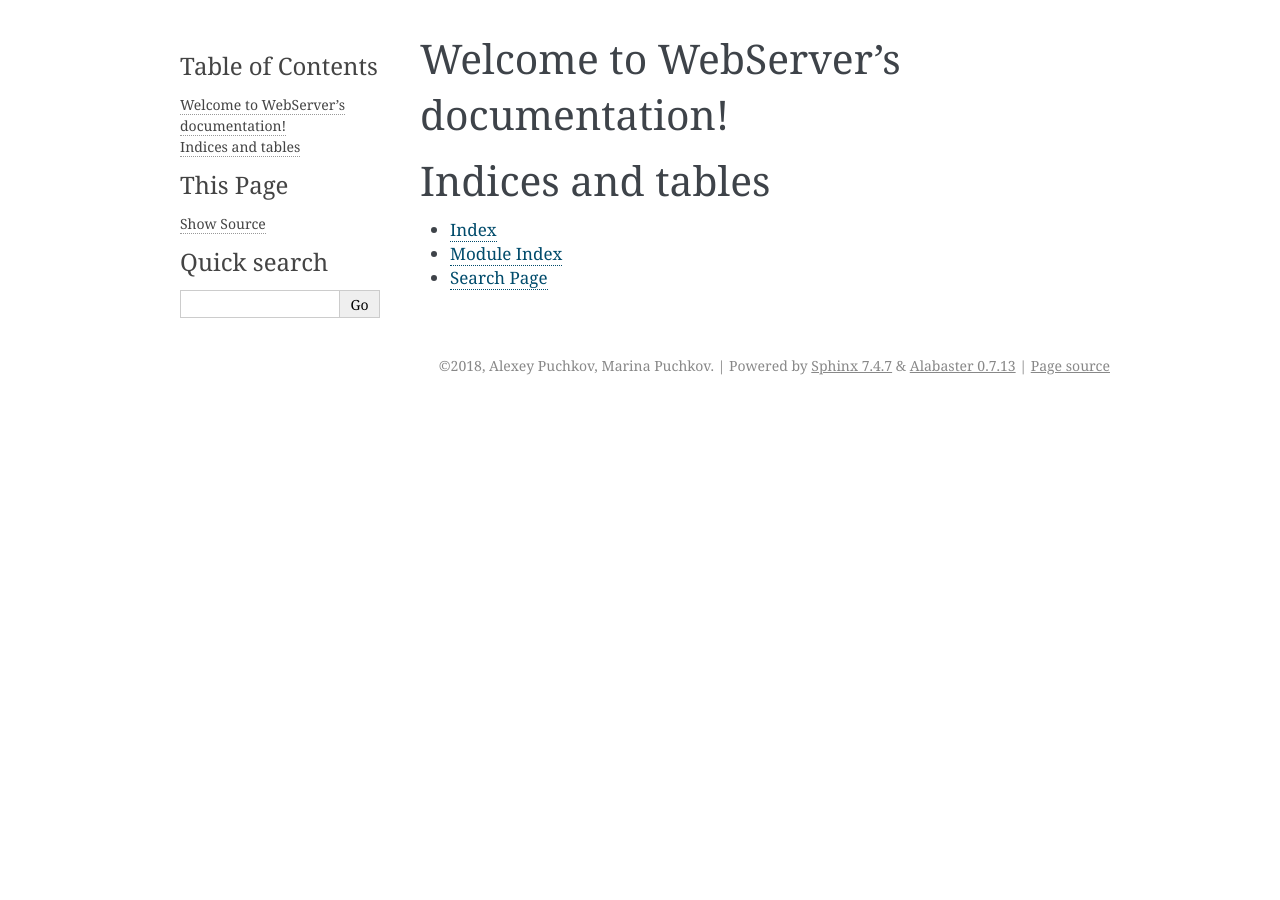
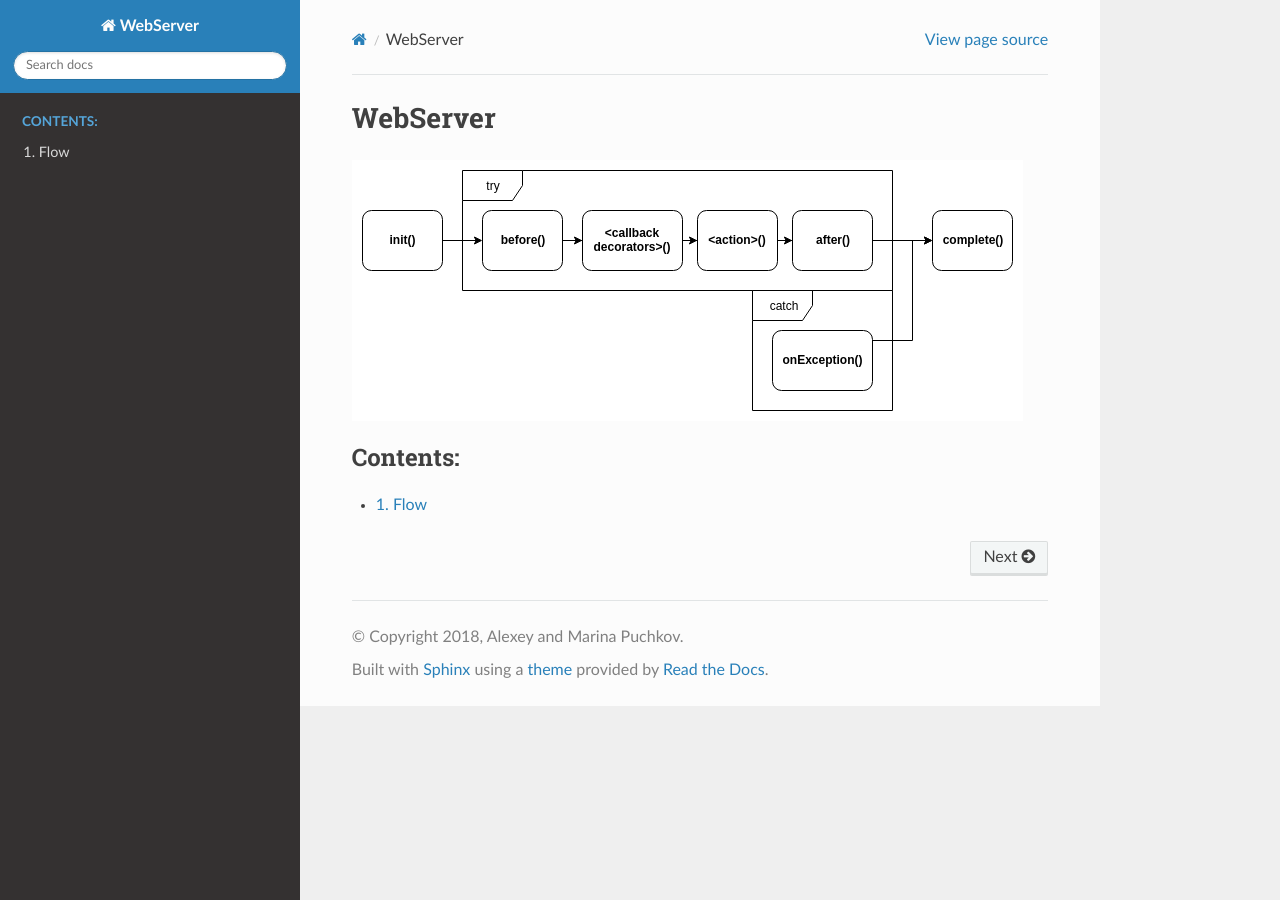
Before and after one commit to grohman/WebServer, a Sphinx documentation site: the page built from docs/index.rst, in a window 1280 px wide. Built offline with Sphinx 7.4.7 and the Read the Docs theme 2.0.0, drawn with Linux system fonts in a browser that asks for light colours.

Commit message:
Add table of content

```diff
--- a/docs/conf.py
+++ b/docs/conf.py
@@ -20,8 +20,8 @@
 # -- Project information -----------------------------------------------------
 
 project = u'WebServer'
-copyright = u'2018, Alexey Puchkov, Marina Puchkov'
-author = u'Alexey Puchkov, Marina Puchkov'
+copyright = u'2018, Alexey and Marina Puchkov'
+author = u'Alexey and Marina Puchkov'
 
 # The short X.Y version
 version = u''
@@ -74,7 +74,7 @@ pygments_style = None
 # The theme to use for HTML and HTML Help pages.  See the documentation for
 # a list of builtin themes.
 #
-html_theme = 'alabaster'
+html_theme = "sphinx_rtd_theme"
 
 # Theme options are theme-specific and customize the look and feel of a theme
 # further.  For a list of options available for each theme, see the
@@ -129,7 +129,7 @@ latex_elements = {
 #  author, documentclass [howto, manual, or own class]).
 latex_documents = [
     (master_doc, 'WebServer.tex', u'WebServer Documentation',
-     u'Alexey Puchkov, Marina Puchkov', 'manual'),
+     u'Alexey and Marina Puchkov', 'manual'),
 ]
 
 
--- /dev/null
+++ b/docs/files/Server.rst
@@ -0,0 +1,2 @@
+Flow
+====
--- a/docs/index.rst
+++ b/docs/index.rst
@@ -3,18 +3,16 @@
    You can adapt this file completely to your liking, but it should at least
    contain the root `toctree` directive.
 
-Welcome to WebServer's documentation!
-=====================================
+WebServer
+=========
+
+
+.. image:: images/ExecutionFlow.png
+
 
 .. toctree::
-   :maxdepth: 2
-   :caption: Contents:
+    :numbered:
+    :maxdepth: 2
+    :caption: Contents:
 
-
-
-Indices and tables
-==================
-
-* :ref:`genindex`
-* :ref:`modindex`
-* :ref:`search`
+    files/Server
```
Also changed, not shown: docs/images/ExecutionFlow.png (added), docs/images/ServerFlow.png (added), 1 other file.
